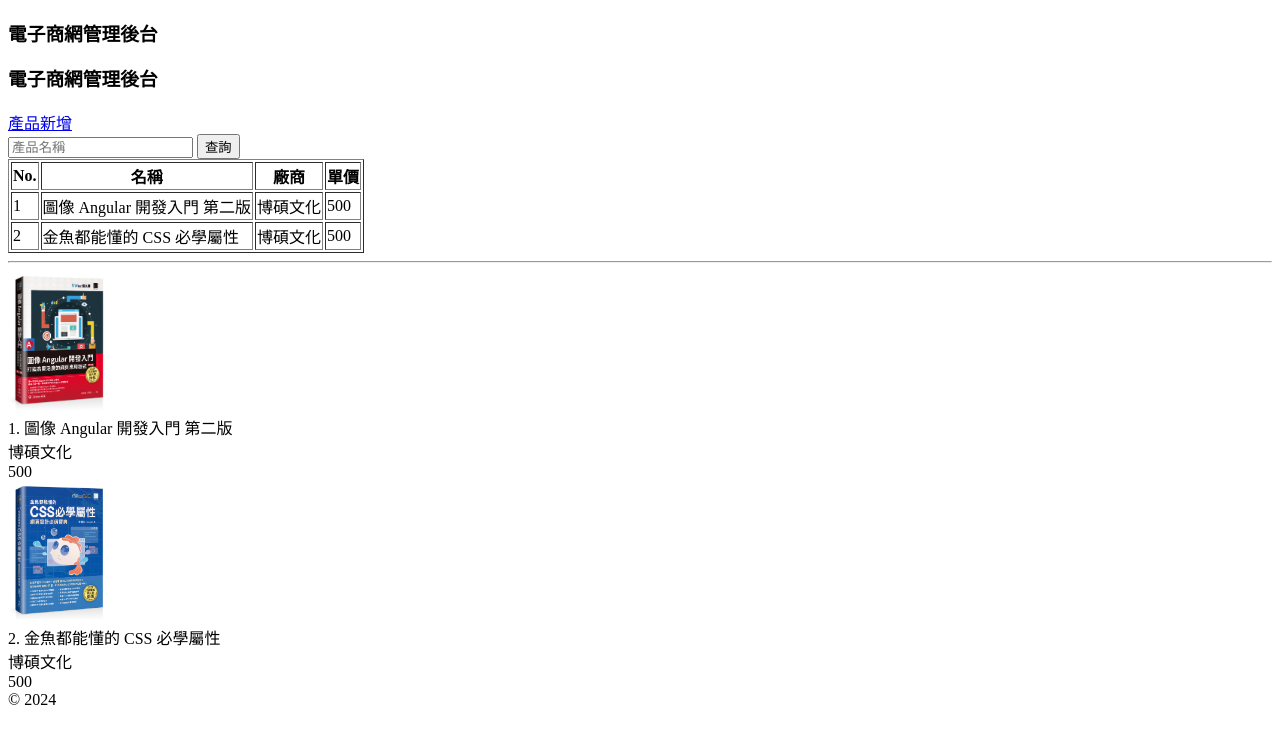
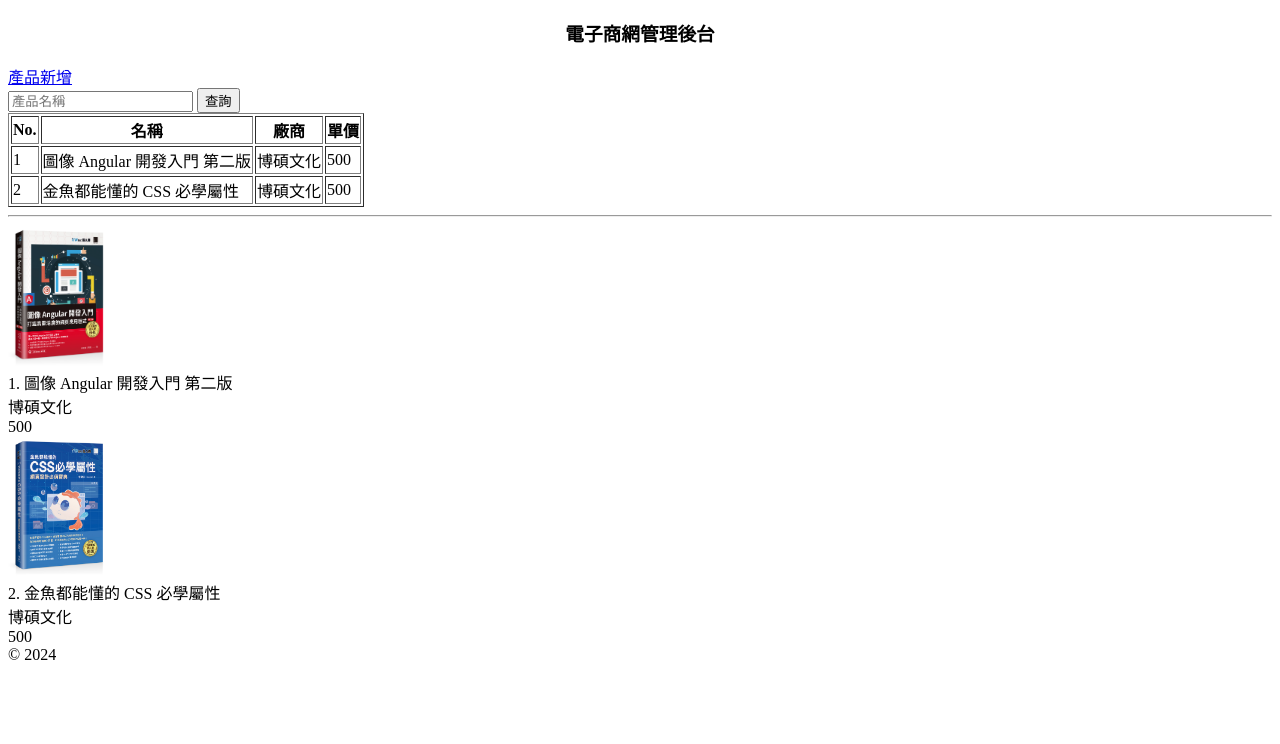
Before and after one commit to YuLin93123/mcu-113-1-web-13131112, a plain HTML site: page src/index.html in a window 1280 px wide. Drawn offline with Linux system fonts and the light colour scheme.

Commit message:
feat(css): 利用 style 實作標題置中

```diff
--- a/src/index.html
+++ b/src/index.html
@@ -6,10 +6,9 @@
     <title>電子商網管理後台</title>
   </head>
   <body>
-    <h3>電子商網管理後台</h3>
 
     <header>
-    <h3>電子商網管理後台</h3>
+      <h3 style="text-align: center">電子商網管理後台</h3>
     </header>
     <nav>
         <a href="./form.html">產品新增</a>
```
